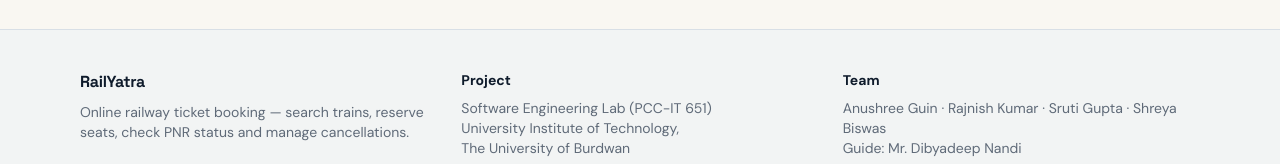
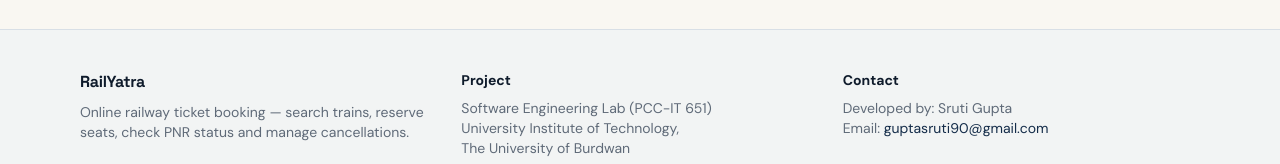
Before and after one commit to SrutiGupta/rail-bliss, a React (Vite) app in the folder frontend/: page / in a window 1280 px wide. Shown: the part 788-952 px from the top of the page. Built offline with nearby package versions, Linux system fonts and the light colour scheme; no server answers.

Commit message:
Contact saved

```diff
--- a/frontend/src/components/site-footer.tsx
+++ b/frontend/src/components/site-footer.tsx
@@ -20,11 +20,13 @@
           </p>
         </div>
         <div>
-          <p className="font-semibold">Team</p>
+          <p className="font-semibold">Contact</p>
           <p className="mt-2 text-muted-foreground">
-            Anushree Guin · Rajnish Kumar · Sruti Gupta · Shreya Biswas
+            Developed by: Sruti Gupta
             <br />
-            Guide: Mr. Dibyadeep Nandi
+            Email: <a href="mailto:guptasruti90@gmail.com" className="text-primary hover:underline">
+              guptasruti90@gmail.com
+            </a>
           </p>
         </div>
       </div>
```
